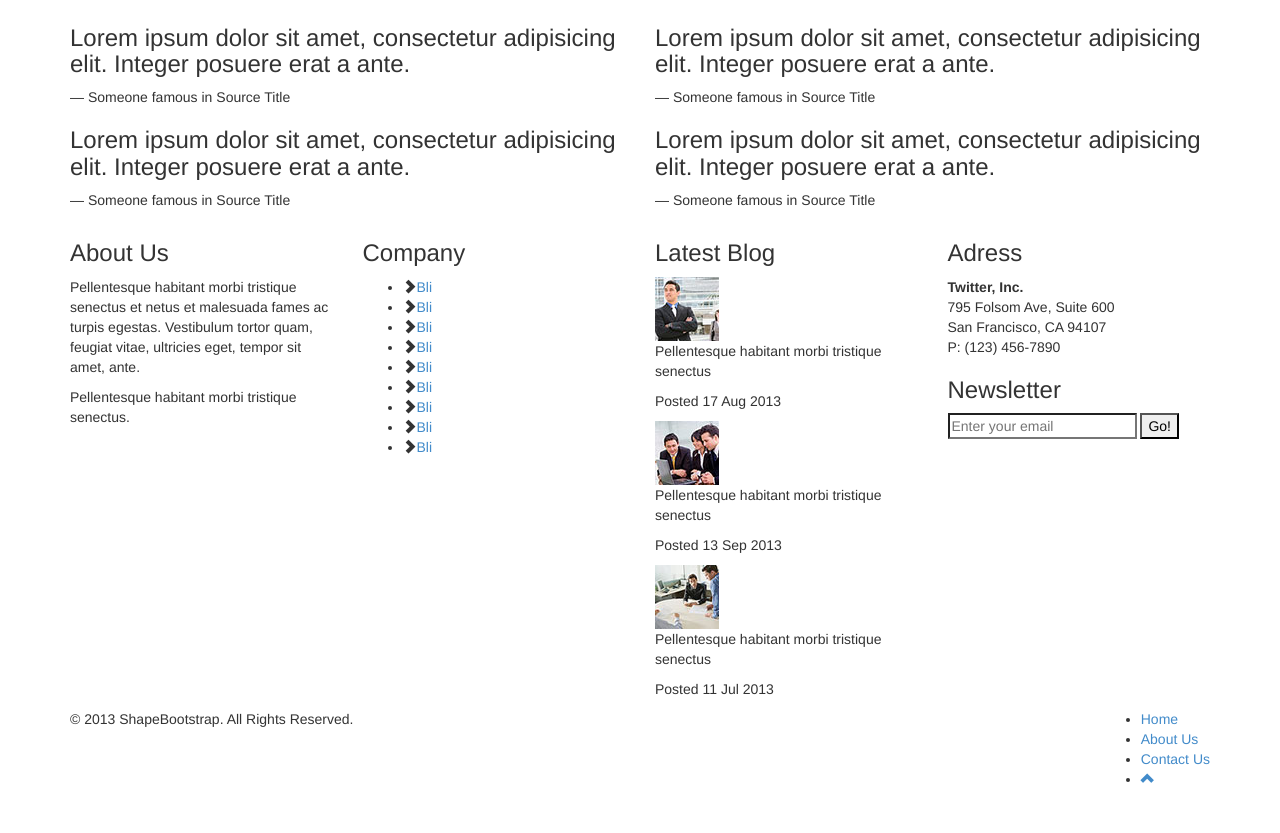
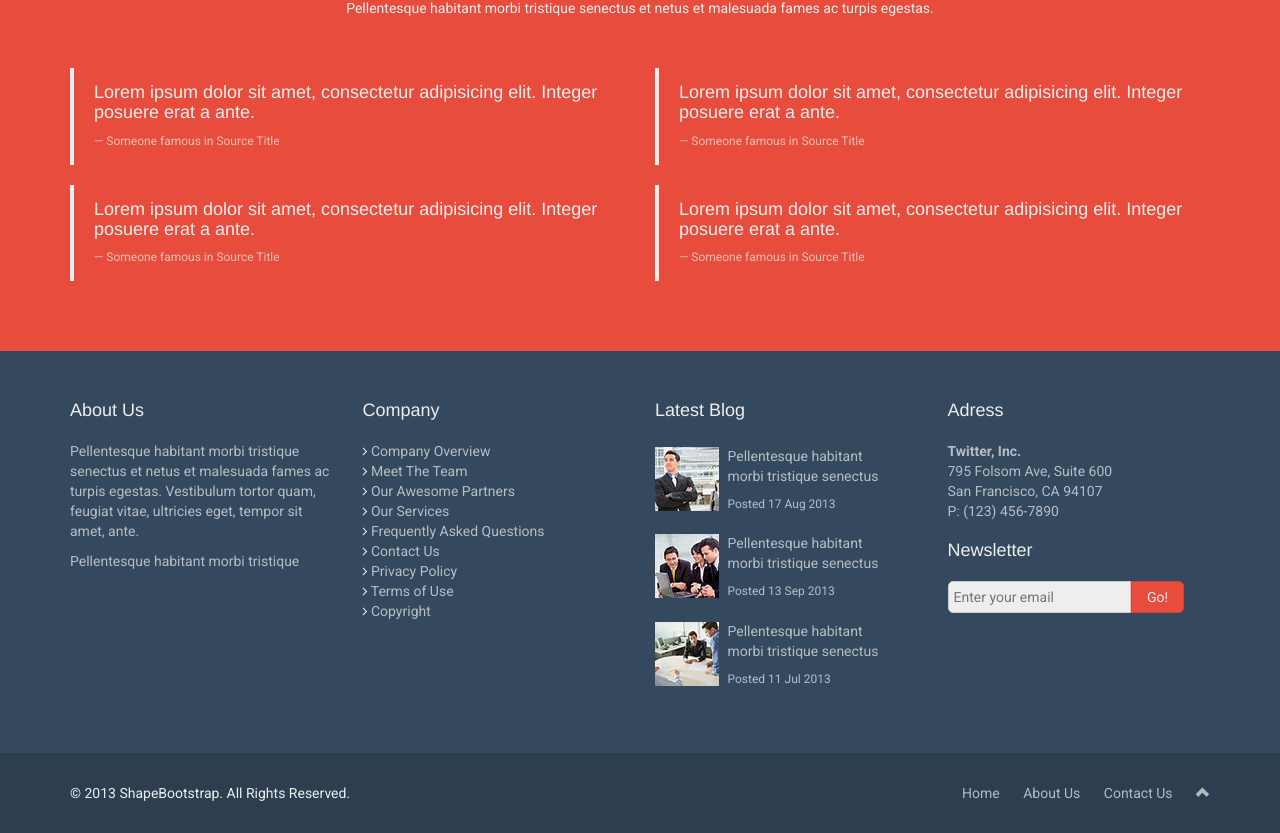
Before and after one commit to aguzro/flat-theme, a plain HTML site: page index.html in a window 1280 px wide. Shown: the part 95-928 px from the top of the page. Before the commit the page ends 894 px from the top, so only its background shows below. Drawn offline with Linux system fonts and the light colour scheme.

Commit message:
HTML y CSS de Index.html(bottom) listo.

```diff
--- a/css/main.css
+++ b/css/main.css
@@ -13,3 +13,83 @@
 .clearfix:after {
   clear: both;
 }
+/*--Index Bottom--*/
+*, a{
+	font-family:"Roboto";
+	color:#EEEEEE;
+}
+li{
+	list-style:none;
+}
+ul{
+	padding-left:0px;
+}
+.bgRed{
+	background:#E74C3C;
+}
+.bgBlue{
+	background:#34495E;
+}
+footer{
+	background:#2C3E50;
+}
+.bgRed,.bgBlue,footer{
+	padding-top:30px;
+	padding-bottom:50px;
+}
+footer,.title>p{
+	padding-bottom:20px;
+}
+.smallFont{
+	font-size:12px;
+}
+.title>h2,.title>p{
+	text-align:center;
+}
+.bgBlue p,.smallFont, .bgBlue a, footer a{
+	opacity:0.7;
+}
+.bgBlue form *,.thumbText div{
+	padding:5px;
+}
+.bgBlue a:hover, footer a:hover{
+	text-decoration:none;
+	color:#34495E;
+	background:rgba(238,238,238,0.7);
+	padding:0 5px;
+}
+.cita{
+	border-left:4px solid #EEEEEE;
+	padding:5px 20px;
+}
+.bgBlue h4,.cita{
+	margin-top:20px;
+	margin-bottom:20px;
+}
+.thumbText img{
+	vertical-align:text-bottom;
+}
+.thumbText div{
+	width:70%;
+	display:inline-block;
+}
+.inputText{
+	color:#34495E;
+	background:#EEEEEE;
+	width:70%;
+	border:1px solid #CCCCCC;
+	border-top-left-radius:5px;
+	border-bottom-left-radius:5px;
+}
+.inputBttn{
+	background:#E74C3C;
+	width:20%;
+	border:1px solid #D43F3A;
+	border-top-right-radius:5px;
+	border-bottom-right-radius:5px;
+}
+footer li{
+	display:inline-table;
+	margin-left:20px;
+}
+/*--Index Bottom--*/
--- a/index.html
+++ b/index.html
@@ -8,6 +8,7 @@
     <title>Home | Flat Theme</title>
     <link href="css/bootstrap.min.css" rel="stylesheet">
     <link href="css/font-awesome.min.css" rel="stylesheet">
+    <link rel="stylesheet" href="https://maxcdn.bootstrapcdn.com/font-awesome/4.6.1/css/font-awesome.min.css">
     <link href="css/animate.css" rel="stylesheet">
     <link href="css/main.css" rel="stylesheet">
     <!--[if lt IE 9]>
@@ -27,28 +28,28 @@
     <section class="bgRed">
         <div class="container">
             <div class="row">
-                <div class="col-md-12 col-lg-12">
-                    <h1>What our clients say</h1>
+                <div class="col-md-12 col-lg-12 title">
+                    <h2>What our clients say</h2>
                     <p>Pellentesque habitant morbi tristique senectus et netus et malesuada fames ac turpis egestas.</p>
                     <div class="row">
                         <div class="col-md-6 col-lg-6">
                             <div class="cita">
-                                <h3>Lorem ipsum dolor sit amet, consectetur adipisicing elit. Integer posuere erat a ante.</h3>
-                                <p class="smallFont"><span>—</span> Someone famous in Source Title</p>
+                                <h4>Lorem ipsum dolor sit amet, consectetur adipisicing elit. Integer posuere erat a ante.</h4>
+                                <p class="smallFont">— Someone famous in Source Title</p>
                             </div>
                             <div class="cita">
-                                <h3>Lorem ipsum dolor sit amet, consectetur adipisicing elit. Integer posuere erat a ante.</h3>
-                                <p class="smallFont"><span>—</span> Someone famous in Source Title</p>
+                                <h4>Lorem ipsum dolor sit amet, consectetur adipisicing elit. Integer posuere erat a ante.</h4>
+                                <p class="smallFont">— Someone famous in Source Title</p>
                             </div>
                         </div>
                         <div class="col-md-6 col-lg-6">
                             <div class="cita">
-                                <h3>Lorem ipsum dolor sit amet, consectetur adipisicing elit. Integer posuere erat a ante.</h3>
-                                <p class="smallFont"><span>—</span> Someone famous in Source Title</p>
+                                <h4>Lorem ipsum dolor sit amet, consectetur adipisicing elit. Integer posuere erat a ante.</h4>
+                                <p class="smallFont">— Someone famous in Source Title</p>
                             </div>
                             <div class="cita">
-                                <h3>Lorem ipsum dolor sit amet, consectetur adipisicing elit. Integer posuere erat a ante.</h3>
-                                <p class="smallFont"><span>—</span> Someone famous in Source Title</p>
+                                <h4>Lorem ipsum dolor sit amet, consectetur adipisicing elit. Integer posuere erat a ante.</h4>
+                                <p class="smallFont">— Someone famous in Source Title</p>
                             </div>
                         </div>
                     </div>
@@ -59,42 +60,60 @@
     <section class="bgBlue">
         <div class="container">
             <div class="row">
-                <div class="col-md-3 col-lg-3">
-                    <div>
-                        <h3>About Us</h3>
-                        <p>Pellentesque habitant morbi tristique senectus et netus et malesuada fames ac turpis egestas. Vestibulum tortor quam, feugiat vitae, ultricies eget, tempor sit amet, ante.</p>
-                        <p>Pellentesque habitant morbi tristique senectus.</p>
-                    </div>
+                <div class="col-sm-3 col-md-3 col-lg-3">
+                    <h4>About Us</h4>
+                    <p>Pellentesque habitant morbi tristique senectus et netus et malesuada fames ac turpis egestas. Vestibulum tortor quam, feugiat vitae, ultricies eget, tempor sit amet, ante.</p>
+                    <p>Pellentesque habitant morbi tristique</p>
                 </div>
                 <div class="col-md-3 col-lg-3">
-                    <div>
-                        <h3>Company</h3>
-                        <ul>
-                            <li><i class="glyphicon glyphicon-chevron-right"></i><a href="#">Bli</a></li>
-                            <li><i class="glyphicon glyphicon-chevron-right"></i><a href="#">Bli</a></li>
-                            <li><i class="glyphicon glyphicon-chevron-right"></i><a href="#">Bli</a></li>
-                            <li><i class="glyphicon glyphicon-chevron-right"></i><a href="#">Bli</a></li>
-                            <li><i class="glyphicon glyphicon-chevron-right"></i><a href="#">Bli</a></li>
-                            <li><i class="glyphicon glyphicon-chevron-right"></i><a href="#">Bli</a></li>
-                            <li><i class="glyphicon glyphicon-chevron-right"></i><a href="#">Bli</a></li>
-                            <li><i class="glyphicon glyphicon-chevron-right"></i><a href="#">Bli</a></li>
-                            <li><i class="glyphicon glyphicon-chevron-right"></i><a href="#">Bli</a></li>
-                        </ul>
-                    </div>
+                    <h4>Company</h4>
+                    <ul>
+                        <li>
+                            <i class="fa fa-angle-right" aria-hidden="true"></i> <a href="#"> Company Overview</a>
+                        </li>
+                        <li>
+                            <i class="fa fa-angle-right" aria-hidden="true"></i> <a href="#"> Meet The Team</a>
+                        </li>
+                        <li>
+                            <i class="fa fa-angle-right" aria-hidden="true"></i> <a href="#"> Our Awesome Partners</a>
+                        </li>
+                        <li>
+                            <i class="fa fa-angle-right" aria-hidden="true"></i> <a href="#"> Our Services</a>
+                        </li>
+                        <li>
+                            <i class="fa fa-angle-right" aria-hidden="true"></i> <a href="#"> Frequently Asked Questions</a>
+                        </li>
+                        <li>
+                            <i class="fa fa-angle-right" aria-hidden="true"></i> <a href="#"> Contact Us</a>
+                        </li>
+                        <li>
+                            <i class="fa fa-angle-right" aria-hidden="true"></i> <a href="#"> Privacy Policy</a>
+                        </li>
+                        <li>
+                            <i class="fa fa-angle-right" aria-hidden="true"></i> <a href="#"> Terms of Use</a>
+                        </li>
+                        <li>
+                            <i class="fa fa-angle-right" aria-hidden="true"></i> <a href="#"> Copyright</a>
+                        </li>
+                    </ul>
                 </div>
                 <div class="col-md-3 col-lg-3">
-                    <div>
-                        <h3>Latest Blog</h3>
+                    <div class="thumbText">
+                        <h4>Latest Blog</h4>
                         <img src="images/blog/thumb1.jpg" alt="thumb">
                         <div>
                             <p>Pellentesque habitant morbi tristique senectus</p>
                             <p class="smallFont">Posted 17 Aug 2013</p>
                         </div>
+                    </div>
+                    <div class="thumbText">
                         <img src="images/blog/thumb2.jpg" alt="thumb">
                         <div>
                             <p>Pellentesque habitant morbi tristique senectus</p>
                             <p class="smallFont">Posted 13 Sep 2013</p>
                         </div>
+                    </div>
+                    <div class="thumbText">
                         <img src="images/blog/thumb3.jpg" alt="thumb">
                         <div>
                             <p>Pellentesque habitant morbi tristique senectus</p>
@@ -102,19 +121,19 @@
                         </div>
                     </div>
                 </div>
-                <div class="col-md-3 col-lg-3">
+                <div class="col-sm-3 col-md-3 col-lg-3">
                     <div>
-                        <h3>Adress</h3>
+                        <h4>Adress</h4>
                         <p><b>Twitter, Inc.</b><br>
                             795 Folsom Ave, Suite 600<br>
                             San Francisco, CA 94107<br>
                             P: (123) 456-7890</p>
                     </div>
                     <div>
-                        <h3>Newsletter</h3>
+                        <h4>Newsletter</h4>
                         <form>
-                            <input type="text" placeholder="Enter your email">
-                            <input type="submit" placeholder="Go!" value="Go!">
+                            <input class="inputText pull-left" type="text" placeholder="Enter your email">
+                            <input class="inputBttn pull-left" type="submit" value="Go!">
                         </form>
                     </div>
                 </div>
```
